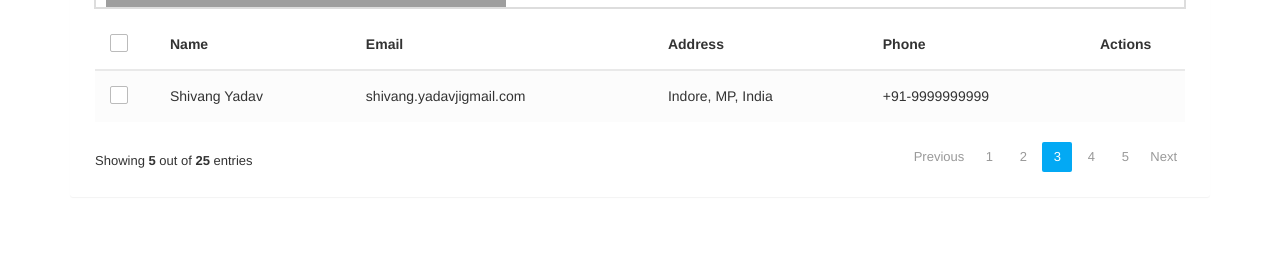
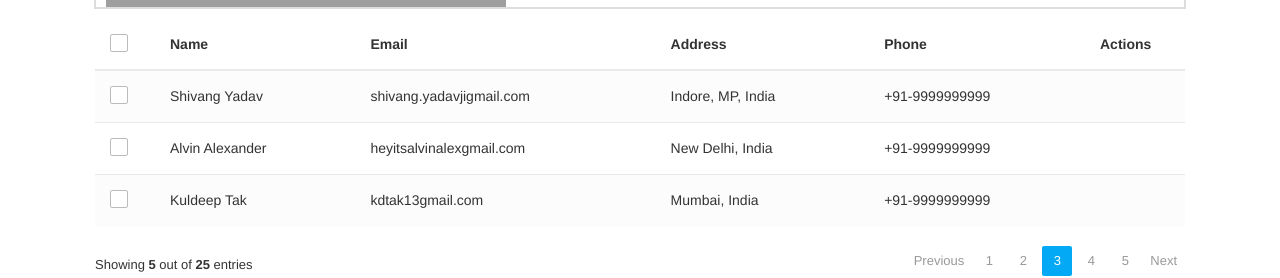
Before and after one commit to mediaswhatif/CRUD-TUTORIAL, an Angular app: page / in a window 1280 px wide. Shown: the part 146-424 px from the top of the page. Built offline with nearby package versions, Linux system fonts and the light colour scheme; grey boxes are pictures that could not be loaded.

Commit message:
third commit

```diff
--- a/src/app/app.component.html
+++ b/src/app/app.component.html
@@ -43,6 +43,38 @@
                     <td>Shivang Yadav</td>
                     <td>shivang.yadavjigmail.com</td>
                     <td>Indore, MP, India</td>
+                    <td>+91-9999999999</td>
+                    <td>
+                        <a href="#editEmployeeModal" class="edit" data-toggle="modal"><i class="material-icons" data-toggle="tooltip" title="Edit">&#xE254;</i></a>
+                        <a href="#deleteEmployeeModal" class="delete" data-toggle="modal"><i class="material-icons" data-toggle="tooltip" title="Delete">&#xE872;</i></a>
+                    </td>
+                </tr>
+                <tr>
+                    <td>
+                        <span class="custom-checkbox">
+                            <input type="checkbox" id="checkbox2" name="options[]" value="1">
+                            <label for="checkbox2"></label>
+                        </span>
+                    </td>
+                    <td>Alvin Alexander</td>
+                    <td>heyitsalvinalexgmail.com</td>
+                    <td>New Delhi, India</td>
+                    <td>+91-9999999999</td>
+                    <td>
+                        <a href="#editEmployeeModal" class="edit" data-toggle="modal"><i class="material-icons" data-toggle="tooltip" title="Edit">&#xE254;</i></a>
+                        <a href="#deleteEmployeeModal" class="delete" data-toggle="modal"><i class="material-icons" data-toggle="tooltip" title="Delete">&#xE872;</i></a>
+                    </td>
+                </tr>
+                <tr>
+                    <td>
+                        <span class="custom-checkbox">
+                            <input type="checkbox" id="checkbox3" name="options[]" value="1">
+                            <label for="checkbox3"></label>
+                        </span>
+                    </td>
+                    <td>Kuldeep Tak</td>
+                    <td>kdtak13gmail.com</td>
+                    <td>Mumbai, India</td>
                     <td>+91-9999999999</td>
                     <td>
                         <a href="#editEmployeeModal" class="edit" data-toggle="modal"><i class="material-icons" data-toggle="tooltip" title="Edit">&#xE254;</i></a>
```
